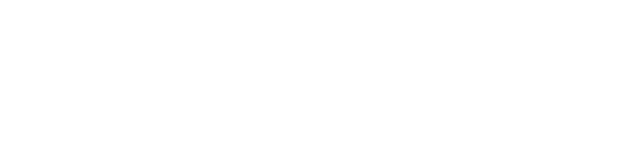
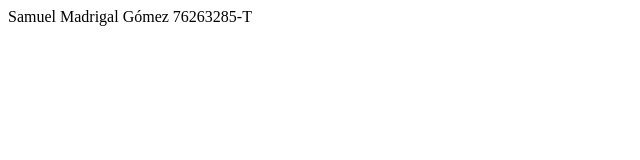
Before and after one commit to samuelMadrigal/trabajoClase, a plain HTML site: page index.html in a window 1280 px wide. Shown: the whole page, without its empty margins (0-640 px from the left). Drawn offline with Linux system fonts and the light colour scheme.

Commit message:
nombre y dni en index

```diff
--- a/index.html
+++ b/index.html
@@ -7,6 +7,6 @@
     <title>Document</title>
 </head>
 <body>
-
+    Samuel Madrigal Gómez  76263285-T
 </body>
 </html>
```
